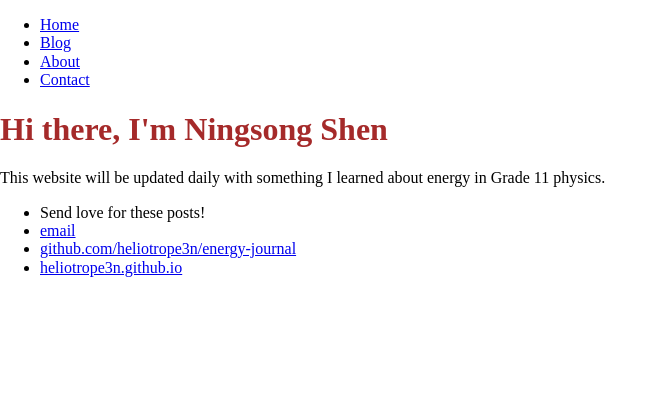
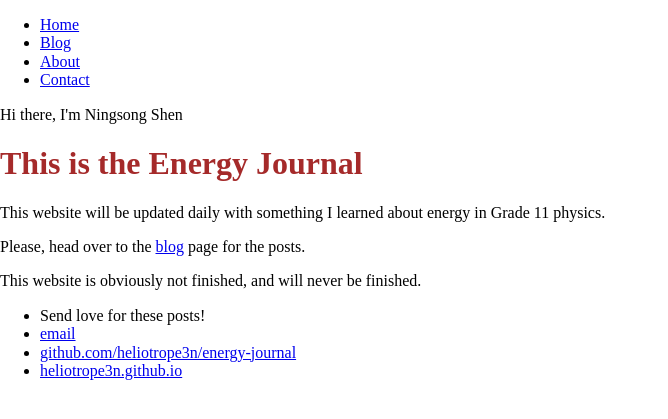
Before and after one commit to heliotrope3n/the-energy-chronicles, a Jekyll site: the page built from index.html, in a window 1280 px wide. Shown: the top 419 px of the page, without its empty margins (0-668 px from the left). Built offline with Jekyll 4.4.1, drawn with Linux system fonts in a browser that asks for light colours.

Commit message:
update static content

```diff
--- a/about/index.html
+++ b/about/index.html
@@ -3,6 +3,8 @@ layout: default
 title: About Ningsong's Energy Journal
 ---
 
+# About the Energy Journal
+
 Hi this is the about page
 
 For about me, click <a href="https://heliotrope3n.github.io">here</a>
--- a/contact/index.html
+++ b/contact/index.html
@@ -3,4 +3,4 @@ layout: default
 title: About Ningsong's Energy Journal
 ---
 
-Hi this is the contact page
+# Contact the Energy Journal
--- a/index.html
+++ b/index.html
@@ -3,6 +3,9 @@ layout: default
 title: Ningsong's Energy Journal
 ---
 <div class="blurb">
-	<h1>Hi there, I'm Ningsong Shen</h1>
+	<p>Hi there, I'm Ningsong Shen</p>
+    <h1>This is the Energy Journal</h1>
 	<p>This website will be updated daily with something I learned about energy in Grade 11 physics.</p>
+    <p>Please, head over to the <a href="/energy-journal/blog">blog</a> page for the posts.</p>
+    <p>This website is obviously not finished, and will never be finished.</p>
 </div><!-- /.blurb -->
```
